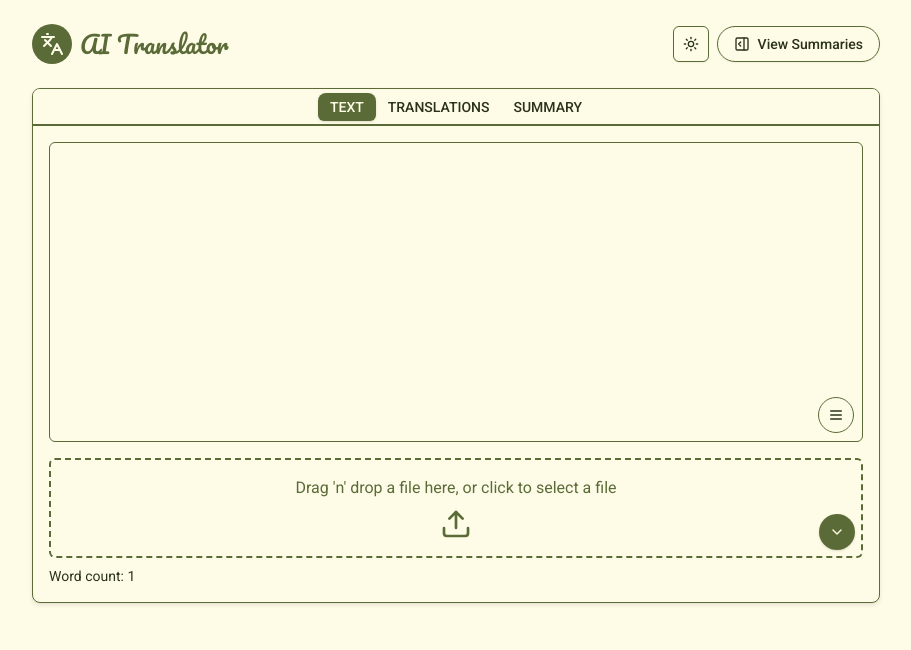
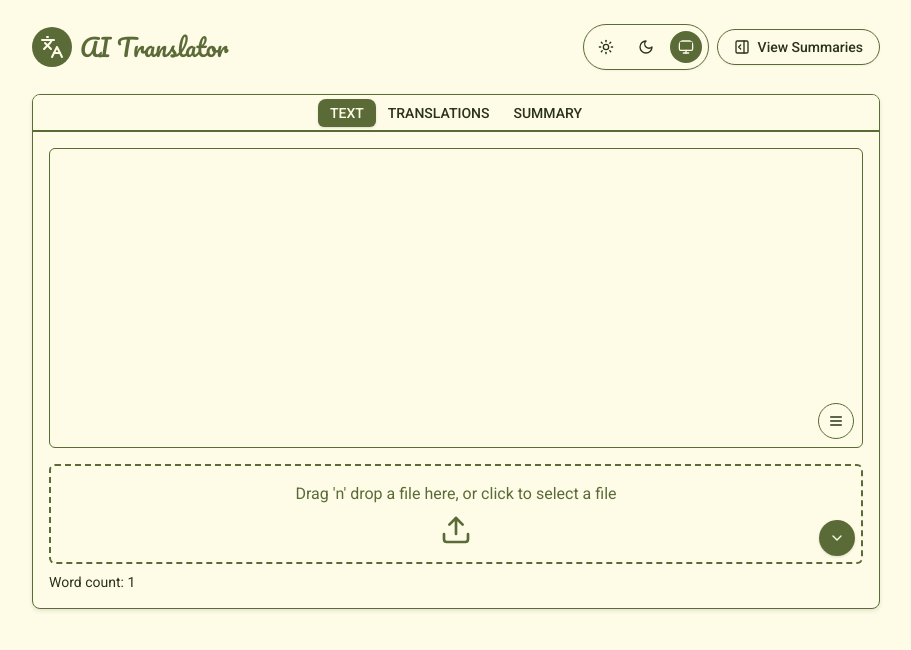
Before and after one commit to Muibeabuchi/AI-text-Interface, a React (Vite) app: page / in a window 1280 px wide. Shown: the top 650 px of the page, without its empty margins (184-1095 px from the left). Built offline with nearby package versions, Linux system fonts and the light colour scheme.

Commit message:
fix theme-toggle component

```diff
--- a/src/components/toggle-theme.tsx
+++ b/src/components/toggle-theme.tsx
@@ -1,4 +1,4 @@
-import { Moon, Sun } from "lucide-react";
+import { Monitor, Moon, Sun } from "lucide-react";
 import { useTheme } from "@/hooks/useTheme";
 import { Button } from "./ui/button";
 import {
@@ -7,9 +7,44 @@ import {
   DropdownMenuItem,
   DropdownMenuTrigger,
 } from "./ui/dropdown-menu";
+import { cn } from "@/lib/utils";
 
 export function ToggleTheme() {
-  const { setTheme } = useTheme();
+  const { setTheme, theme } = useTheme();
+
+  return (
+    <div className="flex items-center justify-between gap-2 p-1.5 border rounded-full shadow-sm border-input bg-background ">
+      <Button
+        variant="ghost"
+        className={cn(`w-1 h-1 p-4 rounded-full`, {
+          "bg-accent text-accent-foreground": theme === "light",
+        })}
+        onClick={() => setTheme("light")}
+      >
+        <Sun className="w-2 h-2 transition-all rounded-full" />
+      </Button>
+      <Button
+        variant="ghost"
+        onClick={() => setTheme("dark")}
+        className={cn(`w-1 h-1 p-4 rounded-full`, {
+          "bg-accent text-accent-foreground": theme === "dark",
+        })}
+      >
+        <Moon className="w-3 h-3 transition-all rounded-full " />
+      </Button>
+      <Button
+        variant="ghost"
+        onClick={() => setTheme("system")}
+        className={cn(`w-1 h-1 p-4 rounded-full`, {
+          "bg-accent text-accent-foreground": theme === "system",
+        })}
+      >
+        <Monitor className="w-3 h-3 transition-all rounded-full " />
+      </Button>
+      {/* <Button onClick={() => setTheme("dark")}>Dark</Button>
+      <Button onClick={() => setTheme("system")}>System</Button> */}
+    </div>
+  );
 
   return (
     <DropdownMenu>
--- a/src/new-app.tsx
+++ b/src/new-app.tsx
@@ -1,17 +1,14 @@
 import { useState } from "react";
-// import { Toaster } from "sonner";
 import { TranslationPanel } from "@/components/translation-panel";
 import { SummarySheet } from "@/components/summary-sheet";
 import { Button } from "./components/ui/button";
-import { PanelRightOpen, Moon, Sun } from "lucide-react";
+import { PanelRightOpen } from "lucide-react";
 import { AppIcon } from "@/components/app-icon";
 import ThemeProvider from "./components/theme-provider";
-import { useTheme } from "next-themes";
 import { ToggleTheme } from "./components/toggle-theme";
 
 function App() {
   const [sheetOpen, setSheetOpen] = useState(false);
-  const { theme, setTheme } = useTheme();
 
   const handleSummarize = (text: string) => {
     if (!text) return;
```
